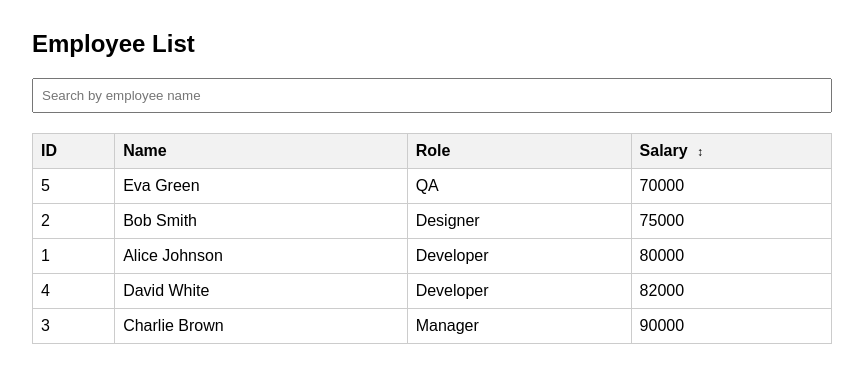
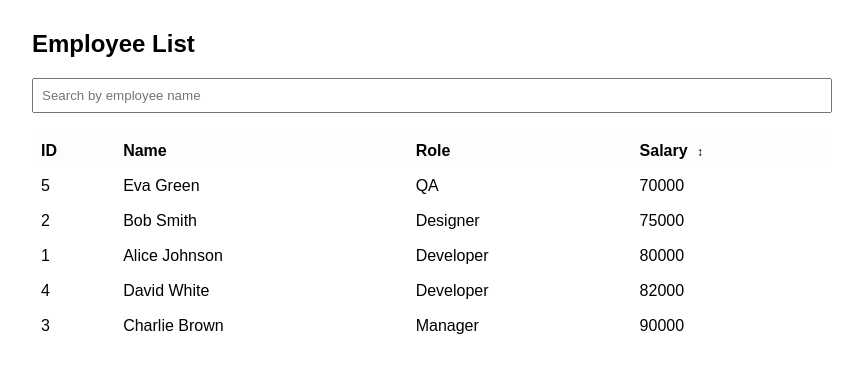
Before and after one commit to 123Lasya/B-moat-1-, a plain HTML site: page Task-4.html in a window 1280 px wide. Shown: the whole page, without its empty margins (208-1071 px from the left). Drawn offline with Linux system fonts and the light colour scheme.

Commit message:
Changed table border and background colors

```diff
--- a/Task-4.html
+++ b/Task-4.html
@@ -17,12 +17,12 @@
       }
       th,
       td {
-        border: 1px solid #ccc;
+        border: 1px solid #ffffff;
         padding: 8px;
         text-align: left;
       }
       th {
-        background-color: #f2f2f2;
+        background-color: #fffcfc;
         cursor: pointer;
       }
       #sinput {
@@ -47,7 +47,7 @@
 
       <!-- employee table -->
       <table class="one">
-        <tr>
+        <tr class="border-1">
           <th>ID</th>
           <th>Name</th>
           <th>Role</th>
```
